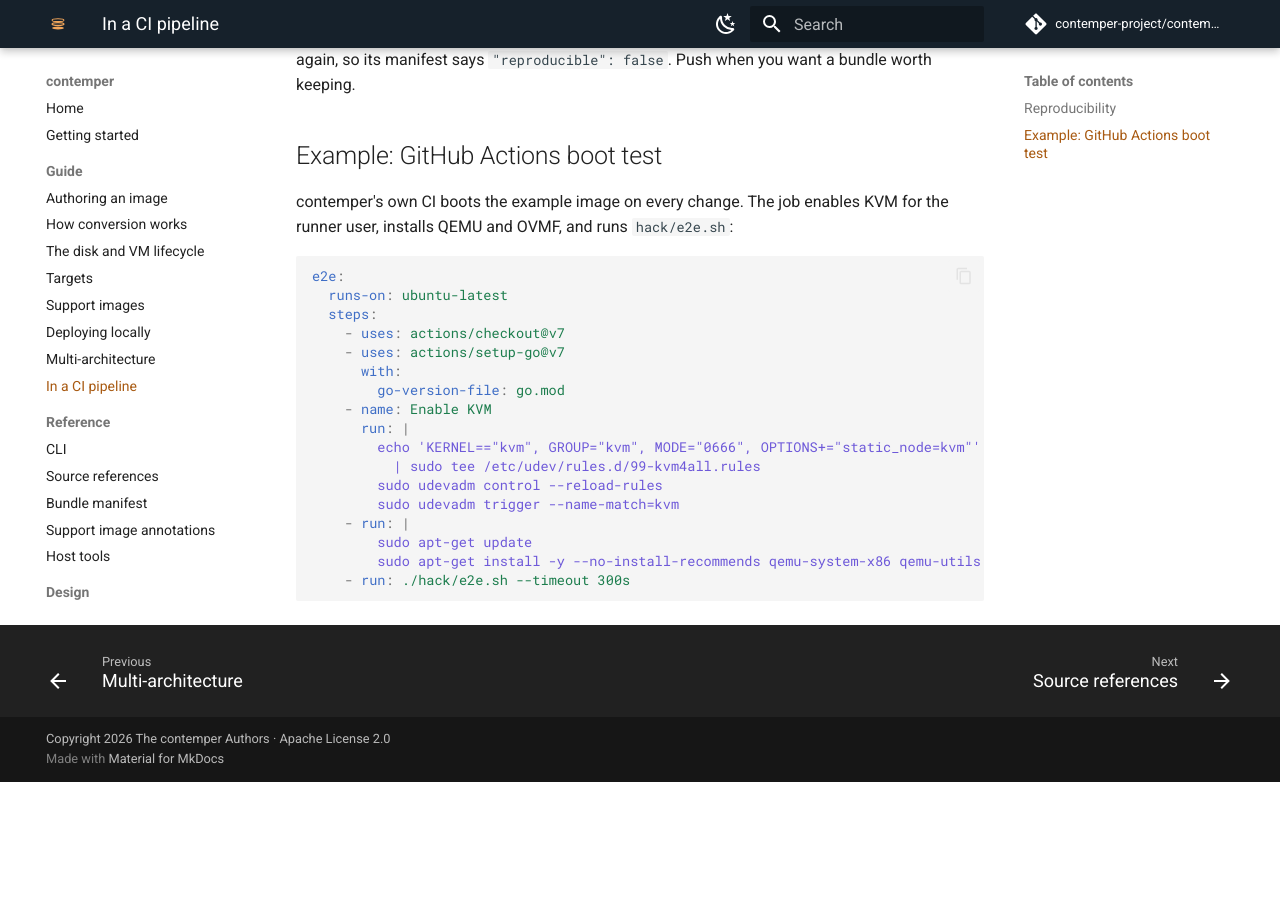
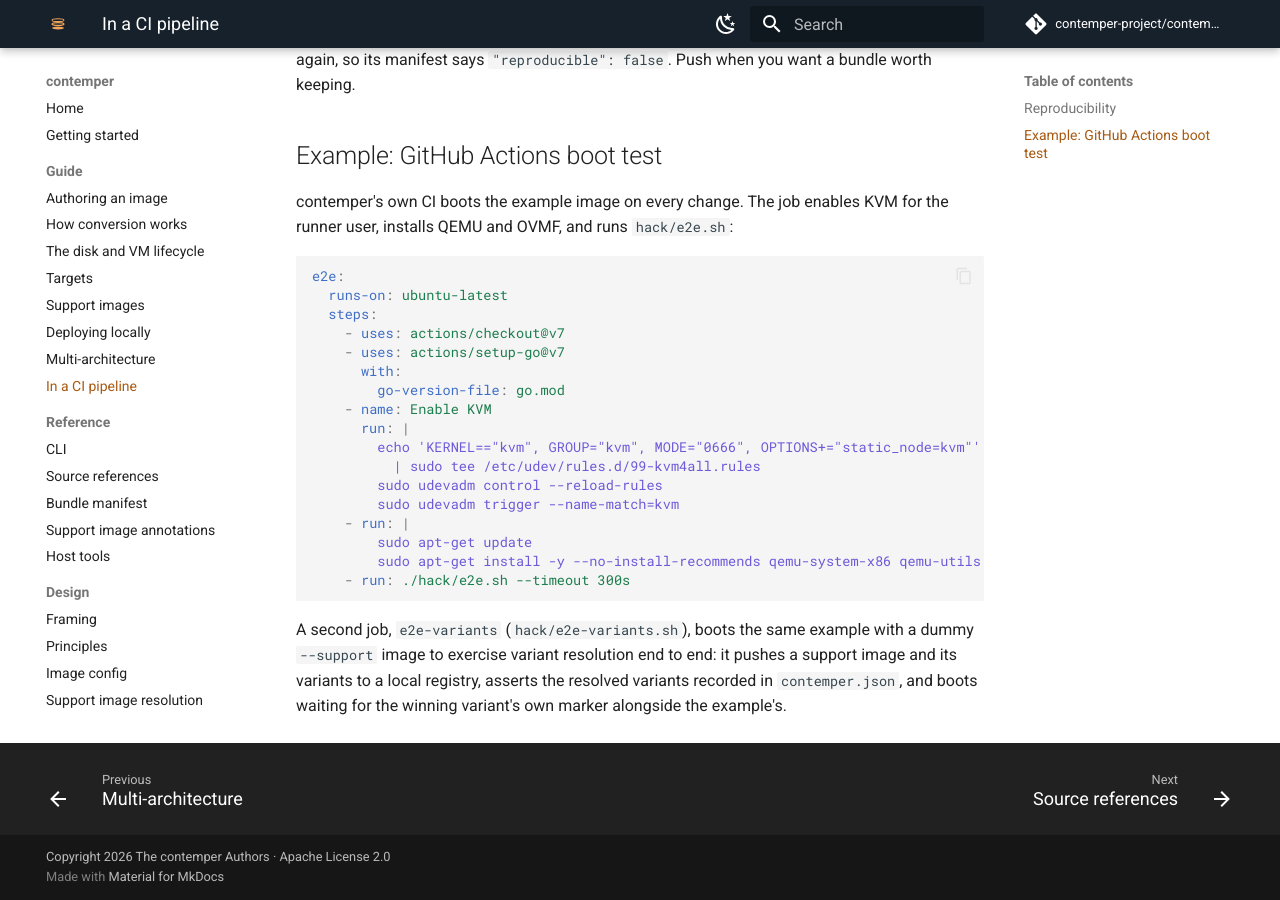
Before and after one commit to DarkressX/contemper, an MkDocs documentation site: the page built from docs/guide/ci.md, in a window 1280 px wide and 900 px high, scrolled down 723 px. Built offline with MkDocs 1.6.1 and Material for MkDocs 9.7.7, drawn with Linux system fonts in a browser that asks for light colours; comment, search, counter and statistics services are not loaded; before the commit the page ends 1505 px from its top, so only the background shows below that.

Commit message:
docs: mention the e2e-variants boot test job
Co-Authored-By: Claude Opus 5.5 <noreply@anthropic.com>

````diff
--- a/docs/guide/ci.md
+++ b/docs/guide/ci.md
@@ -52,3 +52,10 @@ e2e:
         sudo apt-get install -y --no-install-recommends qemu-system-x86 qemu-utils ovmf
     - run: ./hack/e2e.sh --timeout 300s
 ```
+
+A second job, `e2e-variants` (`hack/e2e-variants.sh`), boots the same
+example with a dummy `--support` image to exercise variant resolution
+end to end: it pushes a support image and its variants to a local
+registry, asserts the resolved variants recorded in `contemper.json`,
+and boots waiting for the winning variant's own marker alongside the
+example's.
````
